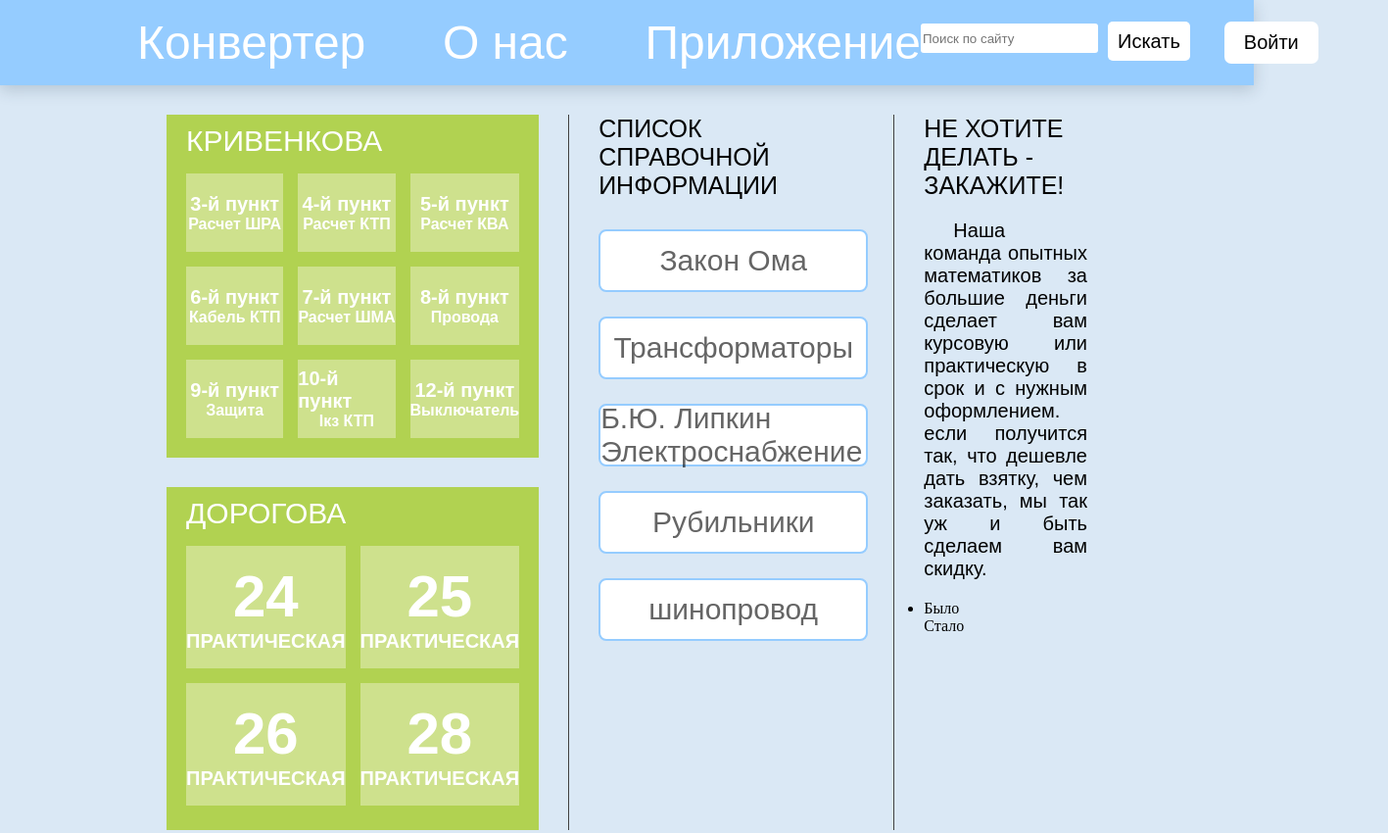
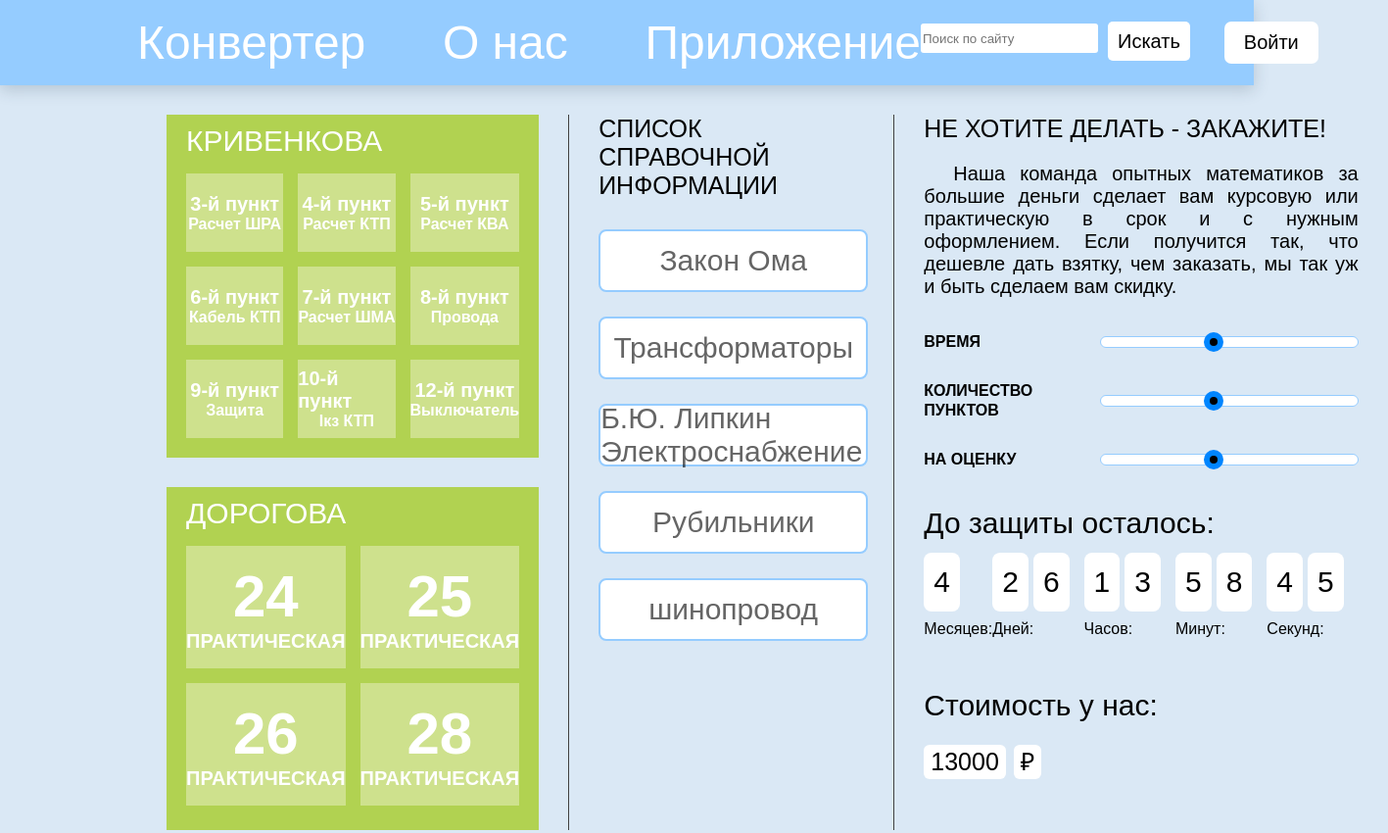
Before and after one commit to ArtemStanovov2000/Kursovaya, a plain HTML site: page dist/index.html in a window 1280 px wide. Shown: the top 850 px of the page at 98% size, 1417 px wide, since content can reach past the window. Drawn offline with Linux system fonts and the light colour scheme.

Commit message:
доделал бар

```diff
--- a/dist/index.html
+++ b/dist/index.html
@@ -35,7 +35,7 @@
     <main>
         <div class="container">
             <div class="main__inner">
-                <article class="cart__block">
+                <section class="cart__block">
                     <div class="kurs__task">
                         <h2 class="task__title">Кривенкова</h2>
                         <ul class="task__list">
@@ -124,8 +124,8 @@
                             </li>
                         </ul>
                     </div>
-                </article>
-                <article class="cart__block">
+                </section>
+                <section class="cart__block">
                     <h2 class="title__reference_list">Список справочной информации</h2>
                     <ul class="reference_list">
                         <li class="reference_item"><a href="#" class="reference_item__link">Закон Ома</a></li>
@@ -135,26 +135,88 @@
                         <li class="reference_item"><a href="#" class="reference_item__link">Рубильники</a></li>
                         <li class="reference_item"><a href="#" class="reference_item__link">шинопровод</a></li>
                     </ul>
-                </article>
-                <article class="cart__block">
+                </section>
+                <section class="cart__block">
                     <ul class="progress_bar__list">
                         <h2 class="progress_bar__title">Не хотите делать - закажите!</h2>
-                        <p class="progress_bar__title__deck">Наша команда опытных математиков за большие деньги сделает вам курсовую или
+                        <p class="progress_bar__title__deck">Наша команда опытных математиков за большие деньги сделает
+                            вам курсовую или
                             практическую в срок и с нужным оформлением.
-                            если получится так, что дешевле дать взятку, чем заказать, мы так уж и быть сделаем вам
+                            Если получится так, что дешевле дать взятку, чем заказать, мы так уж и быть сделаем вам
                             скидку.
                         </p>
                         <li class="progress_bar">
-                            <div class="progress_bar__deck">Было</div>
+                            <h3 class="progress_bar__deck">Время</h3>
                             <div class="progress_bar__line_box">
                                 <div class="progress_bar__line">
                                     <div class="progress_bar__line__point"></div>
                                 </div>
                             </div>
-                            <div class="progress_bar__deck">Стало</div>
+                        </li>
+                        <li class="progress_bar">
+                            <h3 class="progress_bar__deck">Количество пунктов</h3>
+                            <div class="progress_bar__line_box">
+                                <div class="progress_bar__line">
+                                    <div class="progress_bar__line__point"></div>
+                                </div>
+                            </div>
+                        </li>
+                        <li class="progress_bar">
+                            <h3 class="progress_bar__deck">На оценку</h3>
+                            <div class="progress_bar__line_box">
+                                <div class="progress_bar__line">
+                                    <div class="progress_bar__line__point"></div>
+                                </div>
+                            </div>
                         </li>
                     </ul>
-                </article>
+                    <article class="timer">
+                        <h2 class="timer__title">До защиты осталось:</h2>
+                        <div class="timer__stay">
+                            <div class="level__number__box">
+                                <div class="level__number">
+                                    <p class="timer__digit">4</p>
+                                </div>
+                                <p class="level__number__deck">Месяцев:</p>
+                            </div>
+                            <div class="level__number__box">
+                                <div class="level__number">
+                                    <p class="timer__digit">2</p>
+                                    <p class="timer__digit">6</p>
+                                </div>
+                                <p class="level__number__deck">Дней:</p>
+                            </div>
+                            <div class="level__number__box">
+                                <div class="level__number">
+                                    <p class="timer__digit">1</p>
+                                    <p class="timer__digit">3</p>
+                                </div>
+                                <p class="level__number__deck">Часов:</p>
+                            </div>
+                            <div class="level__number__box">
+                                <div class="level__number">
+                                    <p class="timer__digit">5</p>
+                                    <p class="timer__digit">8</p>
+                                </div>
+                                <p class="level__number__deck">Минут:</p>
+                            </div>
+                            <div class="level__number__box">
+                                <div class="level__number">
+                                    <p class="timer__digit">4</p>
+                                    <p class="timer__digit">5</p>
+                                </div>
+                                <p class="level__number__deck">Секунд:</p>
+                            </div>
+                        </div>
+                    </article>
+                    <div class="price__result">
+                        <h2 class="price__title">Стоимость у нас:</h2>
+                        <div class="price__value__box">
+                            <p class="price__value">13000</p>
+                            <p class="price__value">₽</p>
+                        </div>
+                    </div>
+                </section>
             </div>
         </div>
     </main>
--- a/src/scss/_progress_bar.scss
+++ b/src/scss/_progress_bar.scss
@@ -19,3 +19,134 @@
     text-align: justify;
     text-indent: 30px;
 }
+
+.progress_bar {
+    list-style-type: none;
+    display: flex;
+    justify-content: space-between;
+    align-items: center;
+    padding-top: 15px;
+    padding-bottom: 15px;
+}
+
+.progress_bar__deck {
+    font-family: Arial, Helvetica, sans-serif;
+    font-size: 16px;
+    line-height: 20px;
+    text-transform: uppercase;
+    width: 150px;
+    margin: 0;
+}
+
+.progress_bar__line_box {
+    width: 250px;
+    height: 10px;
+    background-color: var(--white);
+    border-radius: 8px;
+    display: flex;
+    border: 1px solid var(--blue);
+    align-items: center;
+    padding-left: 6px;
+    padding-right: 6px;
+    position: relative;
+}
+
+.progress_bar__line {
+    height: 20px;
+    width: 20px;
+    background-color: var(--dark_blue);
+    border-radius: 50%;
+    position: absolute;
+    display: flex;
+    border: 1px solid var(--special_two-grey);
+    left: 40%;
+    justify-content: center;
+    align-items: center;
+}
+
+.progress_bar__line__point {
+    height: 8px;
+    width: 8px;
+    background-color: var(--black);
+    border-radius: 50%;
+}
+
+.timer {
+    display: flex;
+    flex-direction: column;
+}
+
+.timer__title {
+    font-family: Arial, Helvetica, sans-serif;
+    font-size: 30px;
+    line-height: 20px;
+    font-weight: 400;
+    margin-top: 0;
+    margin-bottom: 20px;
+}
+
+.timer__stay {
+    display: flex;
+    justify-content: space-between;
+}
+
+.level__number {
+    display: flex;
+    margin-right: 15px;
+}
+
+.level__number:last-child {
+    margin-right: 0;
+}
+
+.timer__digit {
+    margin: 0;
+    font-family: Arial, Helvetica, sans-serif;
+    font-size: 30px;
+    line-height: 30px;
+    font-weight: 400;
+    background-color: var(--white);
+    padding: 15px 10px;
+    border-radius: 8px;
+    margin-right: 5px;
+}
+
+.timer__digit:last-child {
+    margin-right: 0;
+}
+
+.level__number__deck {
+    font-family: Arial, Helvetica, sans-serif;
+    font-size: 16px;
+    line-height: 16px;
+    font-weight: 400;
+    margin-top: 10px;
+    margin-bottom: 0;
+}
+
+.price__result {
+
+}
+
+.price__title {
+    font-family: Arial, Helvetica, sans-serif;
+    font-size: 30px;
+    line-height: 30px;
+    font-weight: 400;
+}
+
+.price__value__box {
+    display: flex;
+    width: 120px;
+    justify-content: space-between;
+}
+
+.price__value {
+    margin: 0;
+    font-family: Arial, Helvetica, sans-serif;
+    font-size: 25px;
+    line-height: 15px;
+    background-color: var(--white);
+    padding: 10px 7px;
+    border-radius: 6px;
+}
```
Also changed, not shown: dist/styles.css.
